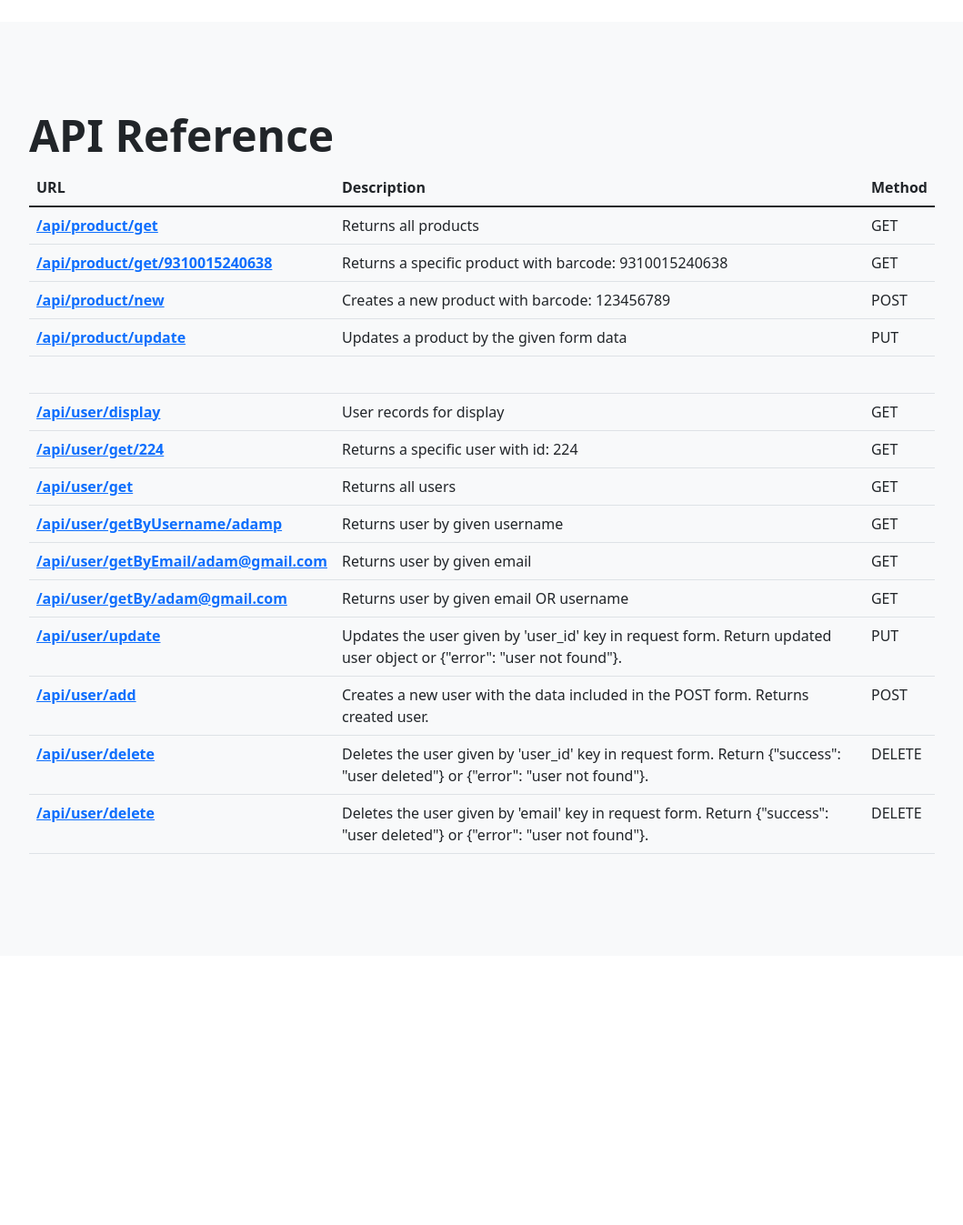
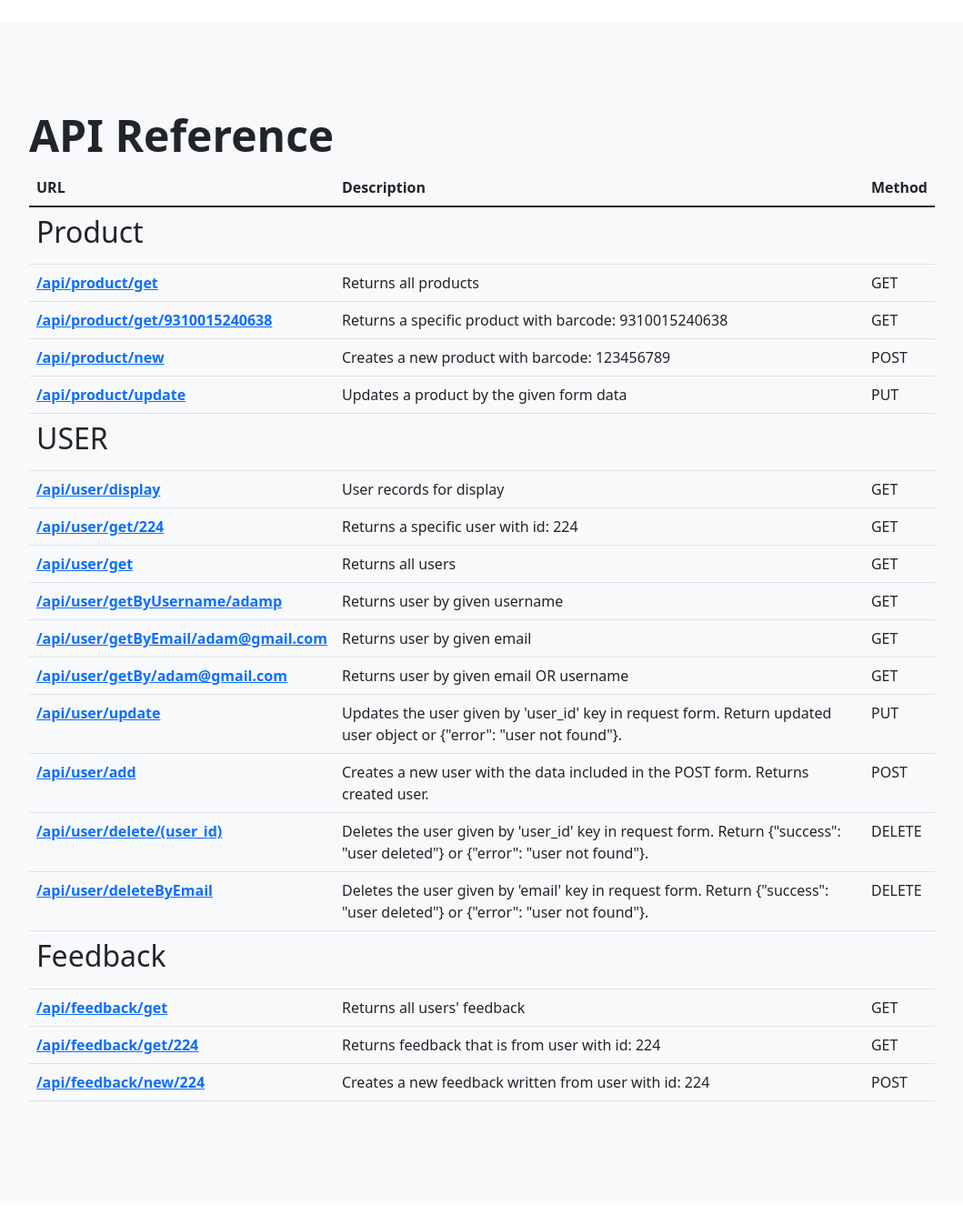
Before and after one commit to adam-poulton/server, a Flask app: page / in a window 1280 px wide. Shown: the part 73-1420 px from the top of the page at 91% size, without its empty margins (110-1169 px from the left). Before the commit the page ends 1012 px from the top, so only its background shows below. Run offline with Flask 2, Linux system fonts and the light colour scheme.

Commit message:
Modification on index.html

```diff
--- a/server/templates/index.html
+++ b/server/templates/index.html
@@ -50,6 +50,11 @@
                         </thead>
                         <tbody>
                             <tr>
+                                <td><h2>Product</h2></td>
+                                <td><br/></td>
+                                <td><br/></td>
+                            </tr>
+                            <tr>
                                 <th scope="row"><a href="api/product/get">/api/product/get</a></th>
                                 <td>Returns all products</td>
                                 <td>GET</td>
@@ -70,7 +75,7 @@
                                 <td>PUT</td>
                             </tr>
                             <tr>
-                                <td><br/></td>
+                                <td><h2>USER</h2></td>
                                 <td><br/></td>
                                 <td><br/></td>
                             </tr>
@@ -116,14 +121,36 @@
                                 <td>POST</td>
                             </tr>
                             <tr>
-                                <th scope="row"><a href="/api/user/delete">/api/user/delete</a></th>
+                                <th scope="row"><a href="/api/user/delete/">/api/user/delete/(user_id)</a></th>
                                 <td>Deletes the user given by 'user_id' key in request form. Return {"success": "user deleted"} or {"error": "user not found"}.</td>
                                 <td>DELETE</td>
                             </tr>
                             <tr>
-                                <th scope="row"><a href="/api/user/deleteByEmail">/api/user/delete</a></th>
+                                <th scope="row"><a href="/api/user/deleteByEmail">/api/user/deleteByEmail</a></th>
                                 <td>Deletes the user given by 'email' key in request form. Return {"success": "user deleted"} or {"error": "user not found"}.</td>
                                 <td>DELETE</td>
+                            </tr>
+
+                            <tr>
+                                <td><h2>Feedback</h2></td>
+                                <td><br/></td>
+                                <td><br/></td>
+                            </tr>
+
+                            <tr>
+                                <th scope="row"><a href="/api/feedback/get">/api/feedback/get</a></th>
+                                <td>Returns all users' feedback</td>
+                                <td>GET</td>
+                            </tr>
+                            <tr>
+                                <th scope="row"><a href="/api/feedback/get/224">/api/feedback/get/224</a></th>
+                                <td>Returns feedback that is from user with id: 224</td>
+                                <td>GET</td>
+                            </tr>
+                            <tr>
+                                <th scope="row"><a href="/api/feedback/new/224">/api/feedback/new/224</a></th>
+                                <td>Creates a new feedback written from user with id: 224</td>
+                                <td>POST</td>
                             </tr>
                         </tbody>
                     </table>
```
